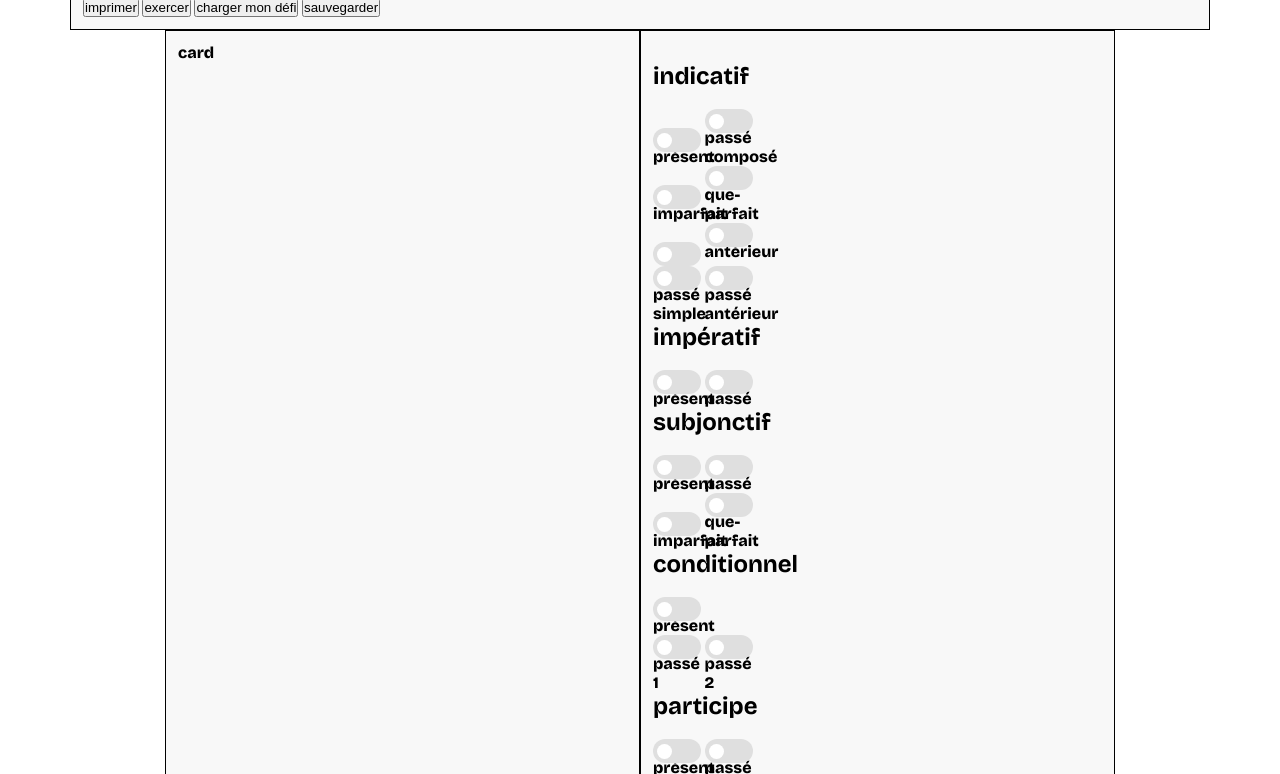
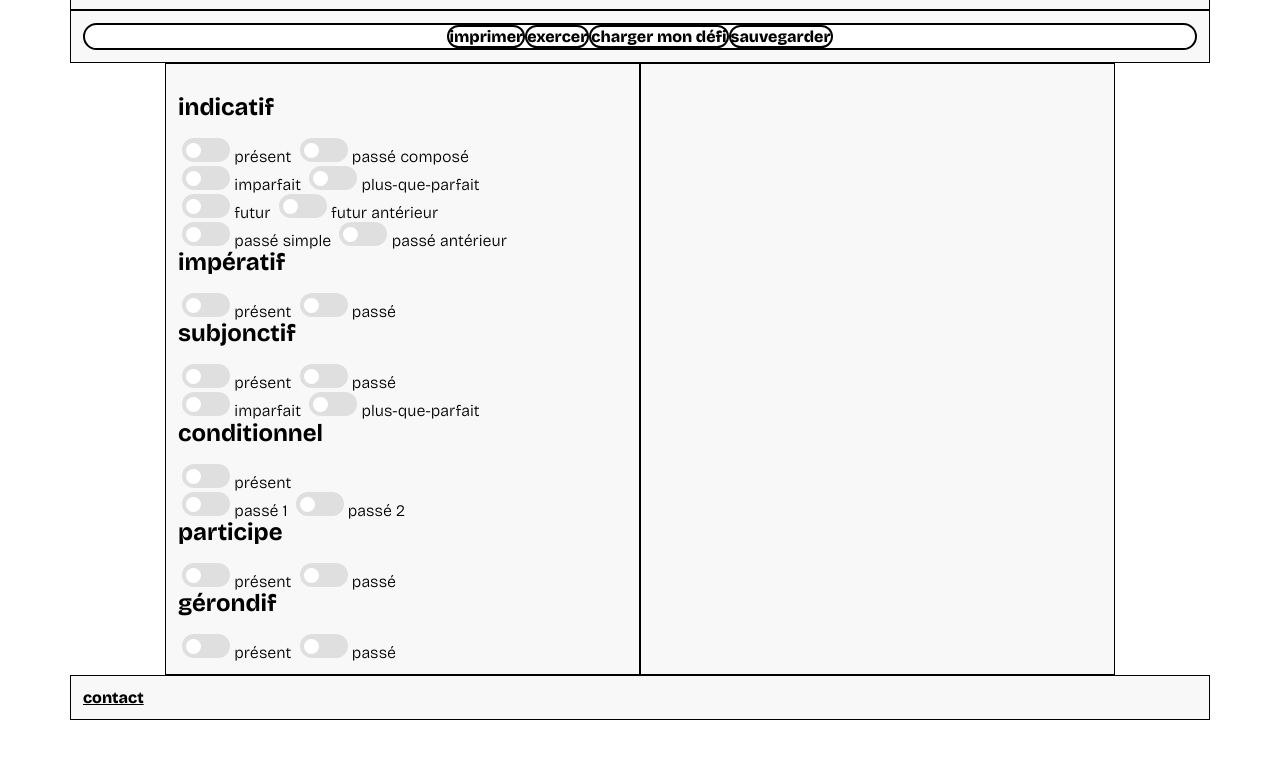
Before and after one commit to megroulin/tatitotu, a website built with Parcel: page src/index.html in a window 1280 px wide. Shown: the part 81-855 px from the top of the page. After the commit the page ends 801 px from the top, so only its background shows below. Built offline with nearby package versions, Linux system fonts and the light colour scheme.

Commit message:
typo + button

```diff
--- a/src/index.html
+++ b/src/index.html
@@ -19,17 +19,18 @@
           <div class="row">
             <div class="col-12"><h1>tatitotu</h1></div>
             <div class="col-12">
-              <button>imprimer</button>
-              <button>exercer</button>
-              <button>charger mon défi</button>
-              <button>sauvegarder</button>
+              <div class="button">
+                <div class="button"<button>imprimer</button> </div>
+                <div class="button"<button>exercer</button></div>
+                <div class="button"<button>charger mon défi</button></div>
+                <div class="button"<button>sauvegarder</button></div>
+              </div>
             </div>
           </div>
         </div>
         <div class="container">
           <div class="row">
-            <div class="col-5 offset-1">card</div>
-            <div class="col-5 offset1">
+            <div class="col-5 offset-1">
               <br />
               <h2>indicatif</h2>
               <br />
@@ -159,6 +160,7 @@
                 passé
               </label>
             </div>
+            <div class="col-5 offset1"></div>
           </div>
         </div>
         <div class="container">
--- a/src/scss/_base.scss
+++ b/src/scss/_base.scss
@@ -27,11 +27,51 @@ body {
   font-family: "Bricolage Grotesque", sans-serif;
   font-optical-sizing: auto;
   font-weight: 800;
-  font-style: normal;
 }
 
 a {
   color: inherit;
+}
+
+h1 {
+  display: flex;
+  width: 207px;
+  height: 65px;
+  flex-direction: column;
+  justify-content: center;
+  flex-shrink: 0;
+}
+
+h2 {
+  display: flex;
+  width: 96.07px;
+  height: 24.142px;
+  flex-direction: column;
+  justify-content: center;
+  flex-shrink: 0;
+}
+
+.switch {
+  width: 49.166px;
+  height: 17px;
+  flex-shrink: 0;
+  color: #000;
+  text-align: center;
+  font-size: 16px;
+  font-style: normal;
+  font-weight: 300;
+  line-height: normal;
+}
+
+.button {
+  display: flex;
+  justify-content: center;
+  font-family: "Bricolage Grotesque", sans-serif;
+  font-optical-sizing: auto;
+  font-weight: 800;
+  border-radius: 100px;
+  border: 2px solid #000;
+  background: #fff;
 }
 
 .row + .row {
@@ -46,13 +86,6 @@ a {
   border: 1px solid rgb(0, 0, 0);
 }
 
-.switch {
-  position: relative;
-  display: inline-block;
-  width: 48px;
-  height: 24px;
-}
-
 .switch input {
   opacity: 0;
   width: 0;
@@ -60,15 +93,14 @@ a {
 }
 
 .slider {
-  position: absolute;
   cursor: pointer;
-  top: 0;
-  left: 0;
-  right: 0;
-  bottom: 0;
   background-color: #dfdfdf;
   -webkit-transition: 0.4s;
   transition: 0.4s;
+  position: relative;
+  display: inline-block;
+  width: 48px;
+  height: 24px;
 }
 
 .slider:before {
```
Also changed, not shown: 1 other file.
